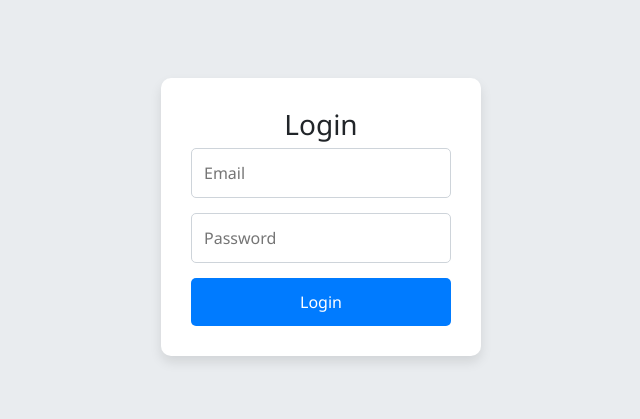
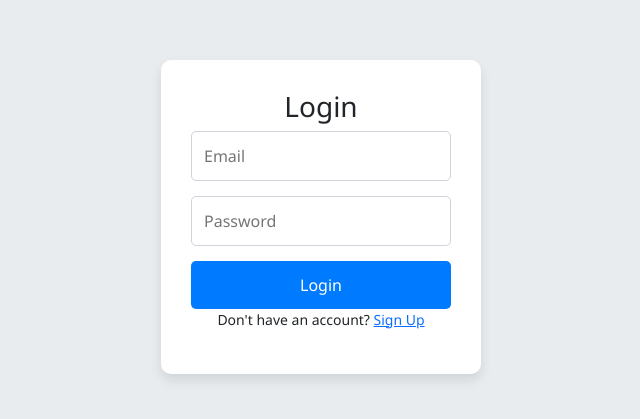
Before and after one commit to NathanaelEastwood/SheetAI, a React (Vite) app: page / in a window 1280 px wide. Shown: the part 183-602 px from the top of the page, without its empty margins (319-959 px from the left). Built offline with nearby package versions, Linux system fonts and the light colour scheme.

Commit message:
Added signup page with basic error handling and display.

```diff
--- a/src/Auth.tsx
+++ b/src/Auth.tsx
@@ -1,6 +1,7 @@
 import { useState, useEffect } from 'react'
 import { createClient, Session } from '@supabase/supabase-js'
 import styled from 'styled-components'
+import Signup from './Signup'
 
 const supabase = createClient('https://zjjwdvfawzxdyvwtpafp.supabase.co', 'eyJhbGciOiJIUzI1NiIsInR5cCI6IkpXVCJ9.eyJpc3MiOiJzdXBhYmFzZSIsInJlZiI6InpqandkdmZhd3p4ZHl2d3RwYWZwIiwicm9sZSI6ImFub24iLCJpYXQiOjE3NDE3MjMyMzUsImV4cCI6MjA1NzI5OTIzNX0.i9vOaUB3k252qAsxMaCcV965GQ3ZcQl_4rQBrzsrWo8')
 
@@ -60,6 +61,13 @@ const SupabaseAuth: React.FC<SupabaseAuthProps> = ({ children }) => {
   const [session, setSession] = useState<Session | null>(null)
   const [email, setEmail] = useState('')
   const [password, setPassword] = useState('')
+  const [isLogin, setIsLogin] = useState(true)
+  const [errorMessage, setErrorMessage] = useState<string | null>(null)
+
+  const toggleAuthMode = () => {
+    setIsLogin(!isLogin)
+    setErrorMessage(null)
+  }
 
   useEffect(() => {
     supabase.auth.getSession().then(({ data: { session } }) => {
@@ -75,19 +83,38 @@ const SupabaseAuth: React.FC<SupabaseAuthProps> = ({ children }) => {
 
   const handleLogin = async (e: React.FormEvent<HTMLFormElement>) => {
     e.preventDefault()
+    setErrorMessage(null)
     const { error } = await supabase.auth.signInWithPassword({ email, password })
-    if (error) console.error('Error logging in:', error.message)
+    if (error) {
+      console.error('Error logging in:', error.message)
+      setErrorMessage(error.message)
+    }
   }
 
   if (!session) {
     return (
       <FormContainer>
-        <Form onSubmit={handleLogin}>
-          <h2>Login</h2>
-          <Input type="email" placeholder="Email" value={email} onChange={(e) => setEmail(e.target.value)} required />
-          <Input type="password" placeholder="Password" value={password} onChange={(e) => setPassword(e.target.value)} required />
-          <Button type="submit">Login</Button>
-        </Form>
+        {isLogin ? (
+          <Form onSubmit={handleLogin}>
+            <h2>Login</h2>
+            {errorMessage && <p style={{ color: 'red' }}>{errorMessage}</p>}
+            <Input type="email" placeholder="Email" value={email} onChange={(e) => {
+              setEmail(e.target.value);
+              setErrorMessage(null);
+            }} required />
+            <Input type="password" placeholder="Password" value={password} onChange={(e) => {
+              setPassword(e.target.value);
+              setErrorMessage(null);
+            }} required />
+            <Button type="submit">Login</Button>
+            <p>Don't have an account? <a href="#" onClick={toggleAuthMode}>Sign Up</a></p>
+          </Form>
+        ) : (
+          <Signup onSignupSuccess={(session) => {
+            setSession(session);
+            setIsLogin(true);
+          }} />
+        )}
       </FormContainer>
     )
   }
--- /dev/null
+++ b/src/Signup.tsx
@@ -0,0 +1,95 @@
+import { useState } from 'react';
+import { supabase } from './Auth';
+import styled from 'styled-components';
+import { Session } from '@supabase/supabase-js';
+
+const FormContainer = styled.div`
+  display: flex;
+  flex-direction: column;
+  align-items: center;
+  justify-content: center;
+  height: 100vh;
+  background-color: #e9ecef;
+  font-family: 'Segoe UI', Tahoma, Geneva, Verdana, sans-serif;
+`;
+
+const Form = styled.form`
+  display: flex;
+  flex-direction: column;
+  width: 320px;
+  padding: 30px;
+  background-color: #ffffff;
+  box-shadow: 0 6px 12px rgba(0, 0, 0, 0.1);
+  border-radius: 10px;
+`;
+
+const Input = styled.input`
+  margin-bottom: 15px;
+  padding: 12px;
+  border: 1px solid #ced4da;
+  border-radius: 5px;
+  font-size: 16px;
+  transition: border-color 0.3s ease;
+  &:focus {
+    border-color: #80bdff;
+    outline: none;
+  }
+`;
+
+const Button = styled.button`
+  padding: 12px;
+  background-color: #28a745;
+  color: white;
+  border: none;
+  border-radius: 5px;
+  font-size: 16px;
+  cursor: pointer;
+  transition: background-color 0.3s ease, transform 0.2s ease;
+  &:hover {
+    background-color: #218838;
+    transform: translateY(-2px);
+  }
+`;
+
+interface SignupProps {
+  onSignupSuccess: (session: Session | null) => void;
+}
+
+const Signup: React.FC<SignupProps> = ({ onSignupSuccess }) => {
+  const [email, setEmail] = useState('');
+  const [password, setPassword] = useState('');
+  const [errorMessage, setErrorMessage] = useState<string | null>(null);
+
+  const handleSignup = async (e: React.FormEvent<HTMLFormElement>) => {
+    e.preventDefault();
+    setErrorMessage(null);
+    const { data, error } = await supabase.auth.signUp({ email, password });
+    if (error) {
+      console.error('Error signing up:', error.message);
+      setErrorMessage(error.message);
+    } else {
+      onSignupSuccess(data.session);
+    }
+  };
+
+  return (
+    <FormContainer>
+      <Form onSubmit={handleSignup}>
+        <h2>Sign Up</h2>
+        {errorMessage && <p style={{ color: 'red' }}>{errorMessage}</p>}
+        <Input type="email" placeholder="Email" value={email} onChange={(e) => {
+          setEmail(e.target.value);
+          setErrorMessage(null);
+        }} required />
+        <Input type="password" placeholder="Password" value={password} onChange={(e) => {
+          setPassword(e.target.value);
+          setErrorMessage(null);
+        }} required />
+        <Button type="submit">Sign Up</Button>
+        <p>Already have an account? <a href="#" onClick={() => onSignupSuccess(null)}>Login</a></p>
+      </Form>
+    </FormContainer>
+  );
+};
+
+export default Signup;
```
